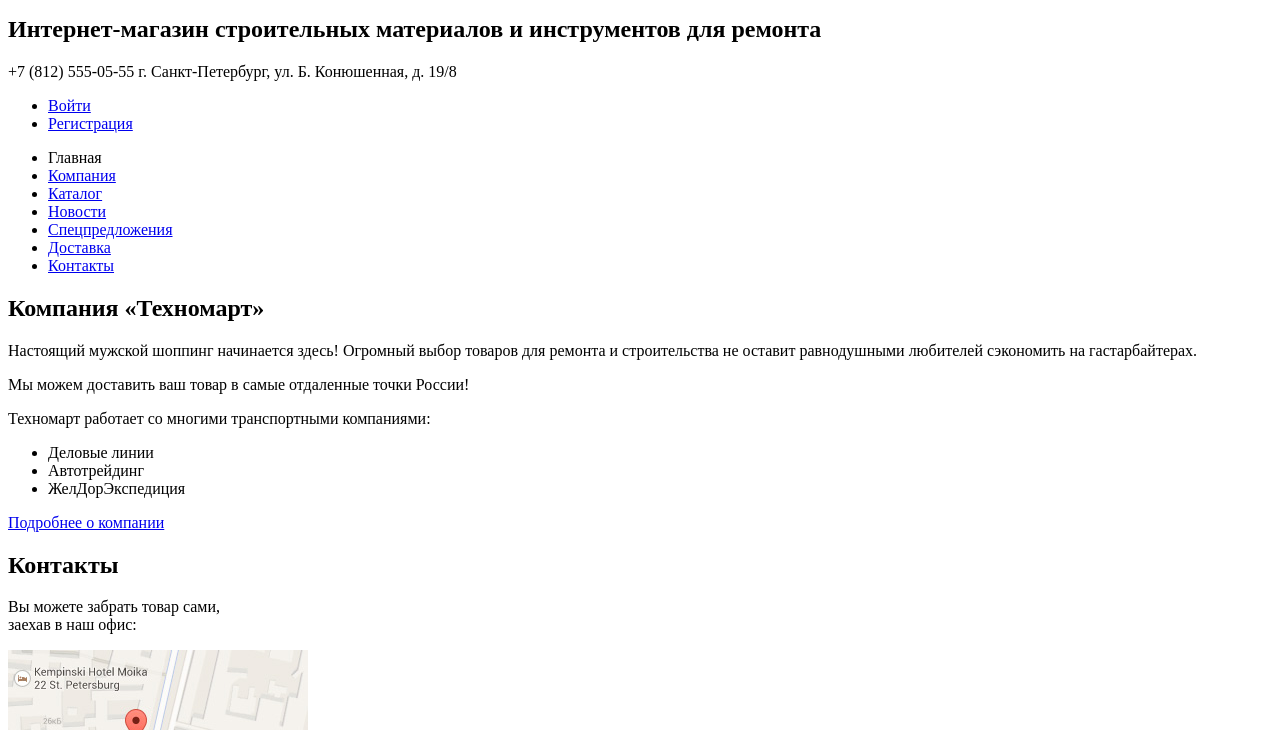
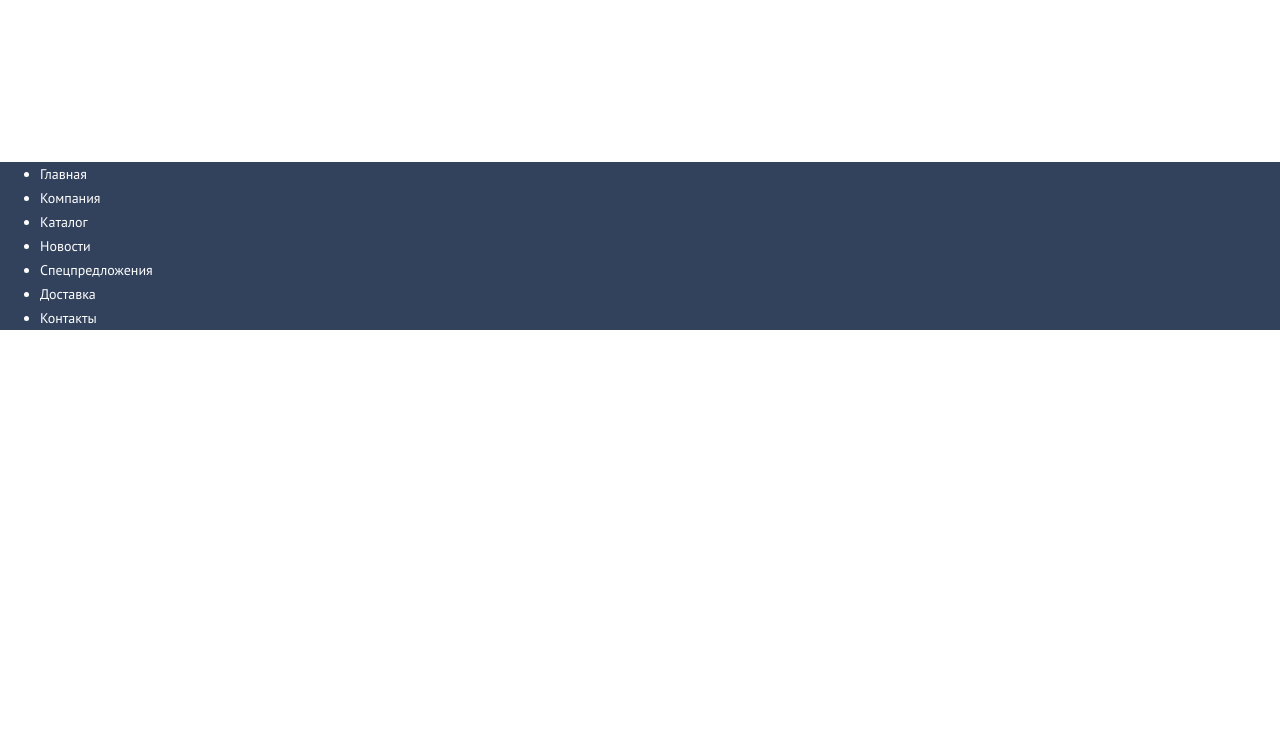
Before and after one commit to alexk08/984839-technomart-25, a plain HTML site: page index.html in a window 1280 px wide. Shown: the part 77-807 px from the top of the page. Drawn offline with nearby package versions, Linux system fonts and the light colour scheme.

Commit message:
начал стилизацию

```diff
--- /dev/null
+++ b/css/style.css
@@ -0,0 +1,31 @@
+body {
+  margin: 0;
+  padding: 0;
+
+  font-family: "PT Sans", Arial, sans-serif;
+  font-size: 14px;
+  line-height: 24px;
+  font-weight: 400;
+  color: #ffffff;
+
+  background-color: f4f7f9;
+}
+
+a {
+  text-decoration: none;
+  color: #ffffff;
+}
+
+.top-header {
+  background-color: #32425c;
+}
+
+.header-navigation {
+  background-color: #32425c;
+}
+
+
+.footer-bottom {
+
+  background-color: #293449
+}
--- a/index.html
+++ b/index.html
@@ -3,6 +3,9 @@
   <head>
     <meta charset="utf-8">
     <title>HTML Academy: Техномарт</title>
+    <link rel="stylesheet" type="text/css" href="css/style.css">
+    <link href="https://fonts.googleapis.com/css?family=PT+Sans:400,700&display=swap&subset=cyrillic" rel="stylesheet">
+    <link href="normalize.css" rel="stylesheet">
   </head>
   <body>
     <header class="site-header">
```
Also changed, not shown: Readme.md.
